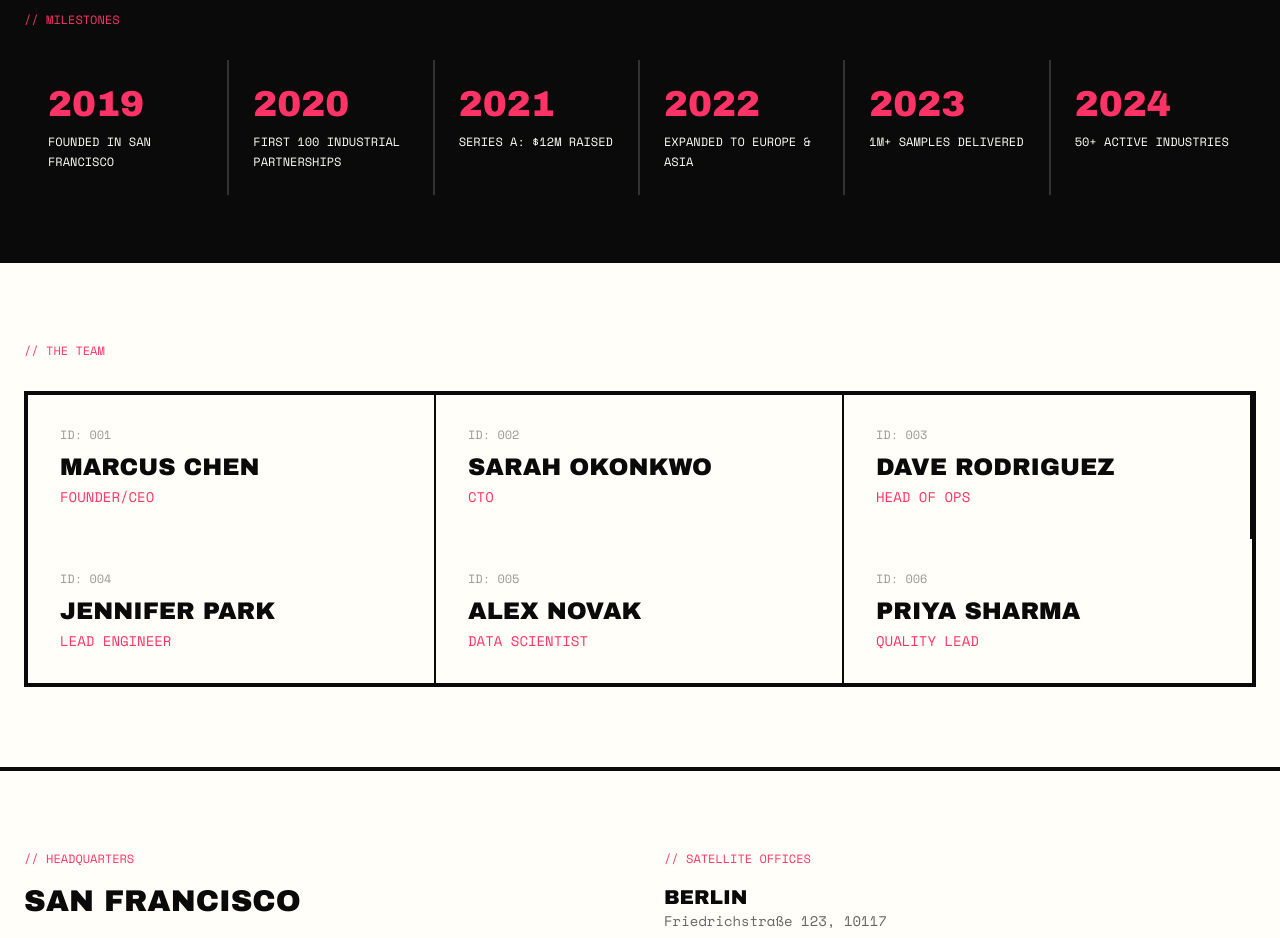
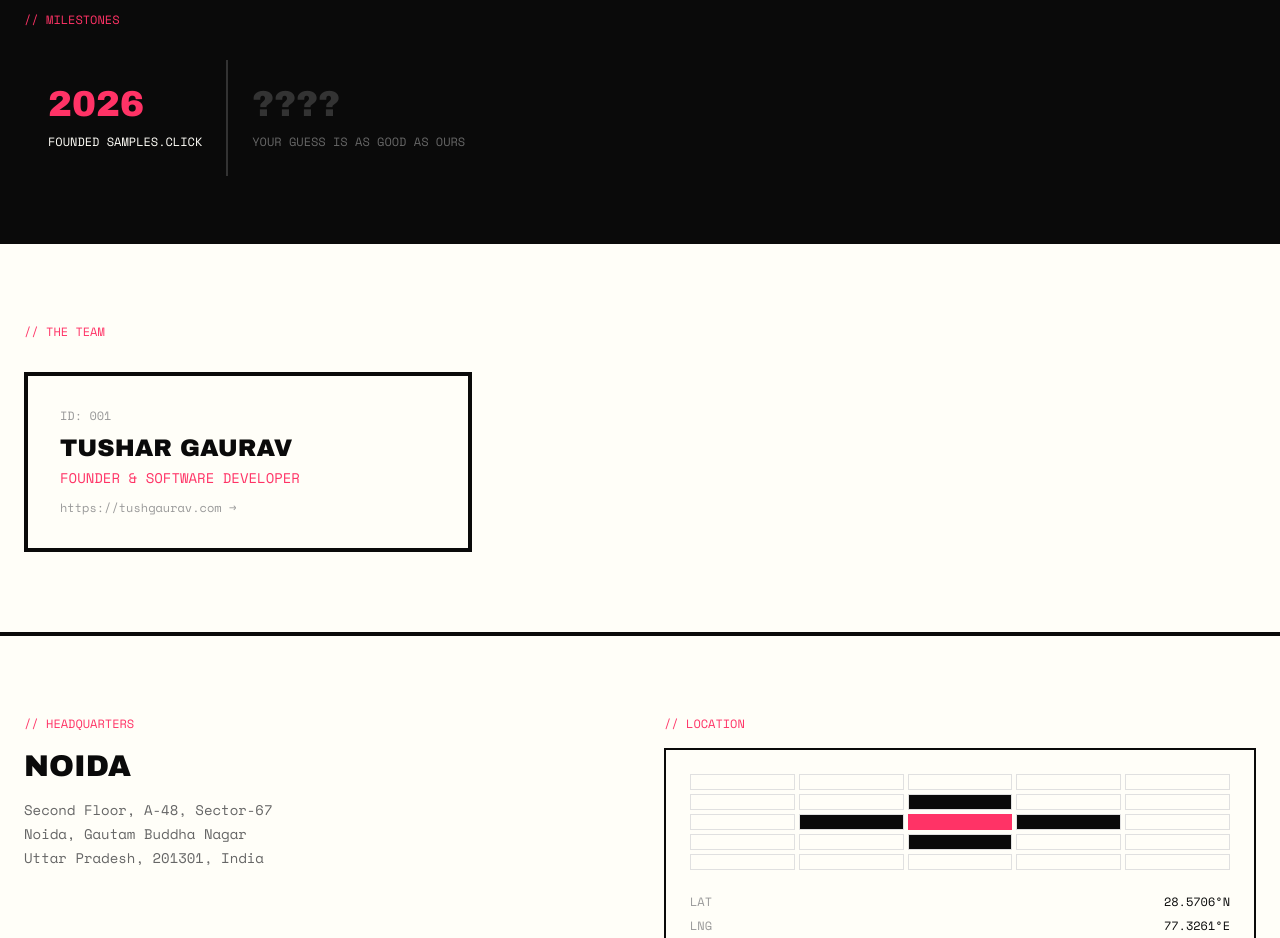
Before and after one commit to tushgaurav/samples.click, a React (Vite) app: page /about in a window 1280 px wide. Shown: the part 1060-1998 px from the top of the page. Built offline with nearby package versions, Linux system fonts and the light colour scheme.

Commit message:
chore: update about and careers data

```diff
--- a/src/constants/about.ts
+++ b/src/constants/about.ts
@@ -1,19 +1,9 @@
 export const team = [
-  { name: 'MARCUS CHEN', role: 'FOUNDER/CEO', id: '001' },
-  { name: 'SARAH OKONKWO', role: 'CTO', id: '002' },
-  { name: 'DAVE RODRIGUEZ', role: 'HEAD OF OPS', id: '003' },
-  { name: 'JENNIFER PARK', role: 'LEAD ENGINEER', id: '004' },
-  { name: 'ALEX NOVAK', role: 'DATA SCIENTIST', id: '005' },
-  { name: 'PRIYA SHARMA', role: 'QUALITY LEAD', id: '006' },
+  { name: 'TUSHAR GAURAV', role: 'FOUNDER & SOFTWARE DEVELOPER', id: '001', link: 'https://tushgaurav.com' },
 ]
 
 export const milestones = [
-  { year: '2019', event: 'FOUNDED IN SAN FRANCISCO' },
-  { year: '2020', event: 'FIRST 100 INDUSTRIAL PARTNERSHIPS' },
-  { year: '2021', event: 'SERIES A: $12M RAISED' },
-  { year: '2022', event: 'EXPANDED TO EUROPE & ASIA' },
-  { year: '2023', event: '1M+ SAMPLES DELIVERED' },
-  { year: '2024', event: '50+ ACTIVE INDUSTRIES' },
+  { year: '2026', event: 'FOUNDED SAMPLES.CLICK' },
 ]
 
 export const pageTitle = {
@@ -33,12 +23,11 @@ export const mission = {
 }
 
 export const headquarters = {
-  city: 'SAN FRANCISCO',
-  address: ['548 Market Street, Suite 72', 'San Francisco, CA 94104', 'United States'],
+  city: 'NOIDA',
+  address: ['Second Floor, A-48, Sector-67', 'Noida, Gautam Buddha Nagar', 'Uttar Pradesh, 201301, India'],
 }
 
-export const satelliteOffices = [
-  { city: 'BERLIN', address: 'Friedrichstraße 123, 10117' },
-  { city: 'TOKYO', address: 'Shibuya-ku, 150-0002' },
-  { city: 'SINGAPORE', address: 'Marina Bay Financial Centre' },
-]
+export const locationCoordinates = {
+  lat: '28.5706°N',
+  lng: '77.3261°E',
+}
--- a/src/constants/careers.ts
+++ b/src/constants/careers.ts
@@ -1,93 +1,48 @@
 export const jobs = [
   {
     id: 'ENG-001',
-    title: 'SENIOR ML ENGINEER',
+    title: 'COBOT OPERATOR',
     department: 'ENGINEERING',
-    location: 'SAN FRANCISCO',
-    type: 'FULL-TIME',
+    location: 'NOIDA',
+    type: 'CONTRACT',
     description:
-      "Lead the development of our data processing pipelines and quality assurance systems. You'll work directly with our deployment teams to ensure data integrity from collection to delivery.",
+      'Program and operate collaborative robots (cobots) from Elite, Fanuc, Universal Robots, and other leading manufacturers. You\'ll be responsible for writing and optimizing cobot programs for data collection workflows, ensuring smooth operation, troubleshooting issues, and maintaining uptime across our deployment hardware.',
     requirements: [
-      '5+ years experience in ML/AI systems',
-      'Strong Python and PyTorch/TensorFlow expertise',
-      'Experience with distributed data processing',
-      'Background in computer vision or robotics preferred',
+      'Hands-on experience programming cobots (Elite, Fanuc, UR, or similar)',
+      'Understanding of robot kinematics, teach pendants, and motion planning',
+      'Ability to debug and resolve hardware/software issues on-site',
+      'Familiarity with industrial safety standards for collaborative robots',
+      'Strong mechanical aptitude and attention to detail',
     ],
   },
   {
-    id: 'OPS-002',
-    title: 'DEPLOYMENT OPERATIONS LEAD',
-    department: 'OPERATIONS',
-    location: 'SAN FRANCISCO',
-    type: 'FULL-TIME',
+    id: 'SALE-002',
+    title: 'SALES REPRESENTATIVE',
+    department: 'SALES',
+    location: 'REMOTE',
+    type: 'CONTRACT',
     description:
-      "Manage hardware deployments across our partner facilities. You'll coordinate installation, maintenance, and data collection protocols with on-site teams.",
+      'Drive outbound sales for our custom dataset offerings. You\'ll identify and reach out to robotics companies, AI research labs, and enterprise teams who need high-quality training data. Build relationships, understand their data needs, and close deals that fuel our growth.',
     requirements: [
-      '3+ years in operations or project management',
-      'Experience with IoT or industrial hardware',
-      'Excellent communication and vendor management skills',
-      'Willingness to travel up to 30%',
-    ],
-  },
-  {
-    id: 'DATA-003',
-    title: 'DATA QUALITY SPECIALIST',
-    department: 'DATA',
-    location: 'REMOTE',
-    type: 'FULL-TIME',
-    description:
-      "Ensure our datasets meet the highest quality standards. You'll develop annotation guidelines, train labelers, and implement quality control processes.",
-    requirements: [
-      '2+ years in data annotation or quality assurance',
-      'Experience with annotation tools and workflows',
-      'Strong attention to detail',
-      'Background in a technical domain (robotics, medical, etc.) preferred',
-    ],
-  },
-  {
-    id: 'SALE-004',
-    title: 'ENTERPRISE ACCOUNT EXECUTIVE',
-    department: 'SALES',
-    location: 'SAN FRANCISCO',
-    type: 'FULL-TIME',
-    description:
-      "Drive enterprise sales for our custom dataset offerings. You'll work with robotics companies, research labs, and AI teams to understand their data needs and close deals.",
-    requirements: [
-      '5+ years in enterprise B2B sales',
-      'Experience selling to technical audiences',
-      'Track record of meeting/exceeding quota',
-      'Understanding of AI/ML landscape preferred',
-    ],
-  },
-  {
-    id: 'PART-005',
-    title: 'PARTNERSHIP MANAGER',
-    department: 'PARTNERSHIPS',
-    location: 'BERLIN',
-    type: 'FULL-TIME',
-    description:
-      "Build and maintain relationships with industrial partners who host our hardware. You'll expand our deployment network across Europe and ensure partner satisfaction.",
-    requirements: [
-      '4+ years in partnerships or business development',
-      'Experience in industrial/manufacturing sectors',
-      'Fluent in English and German',
-      'Strong negotiation and relationship-building skills',
+      'Experience in B2B sales, preferably in tech or data services',
+      'Ability to communicate technical value propositions clearly',
+      'Self-motivated with strong outreach and follow-up discipline',
+      'Familiarity with AI/ML landscape is a plus',
+      'Comfortable working independently in a remote-first setup',
     ],
   },
 ]
 
 export const benefits = [
-  { title: 'EQUITY', desc: 'Competitive equity package' },
-  { title: 'HEALTH', desc: 'Premium medical, dental, vision' },
+  { title: 'EQUITY', desc: 'Early-stage equity for the right people' },
   { title: 'REMOTE', desc: 'Flexible work arrangements' },
-  { title: 'LEARNING', desc: '$5K annual learning budget' },
-  { title: 'EQUIPMENT', desc: 'Top-tier equipment budget' },
-  { title: 'TIME OFF', desc: 'Unlimited PTO policy' },
+  { title: 'LEARNING', desc: 'Grow with a fast-moving startup' },
+  { title: 'EQUIPMENT', desc: 'Tools you need to do great work' },
 ]
 
 export const cultureStats = [
-  { v: '47', l: 'TEAM MEMBERS' },
-  { v: '12', l: 'COUNTRIES' },
-  { v: '8', l: 'TIME ZONES' },
+  { v: '1', l: 'TEAM MEMBER' },
+  { v: '1', l: 'COUNTRY' },
+  { v: '1', l: 'TIME ZONE' },
   { v: '∞', l: 'CURIOSITY' },
 ]
--- a/src/constants/globals.ts
+++ b/src/constants/globals.ts
@@ -24,7 +24,7 @@ export const contact = {
   email: 'hello@samples.click',
   phone: '+1 (234) 567-890',
   phoneHref: 'tel:+1234567890',
-  location: 'San Francisco, CA',
+  location: 'Noida, India',
 }
 
 export const legalLinks = [
--- a/src/pages/About.tsx
+++ b/src/pages/About.tsx
@@ -6,7 +6,7 @@ import {
   pageTitle,
   mission,
   headquarters,
-  satelliteOffices,
+  locationCoordinates,
 } from '../constants/about'
 
 export default function About() {
@@ -44,30 +44,36 @@ export default function About() {
 
       <section className={`px-6 py-16 border-b-4 border-[#0a0a0a] bg-[#0a0a0a] text-[#fffef8] transition-all duration-1000 delay-200 ${mounted ? 'opacity-100' : 'opacity-0'}`}>
         <div className="font-mono text-xs mb-8 text-[#ff3366]">// MILESTONES</div>
-        <div className="grid grid-cols-2 md:grid-cols-3 lg:grid-cols-6 gap-0">
-          {milestones.map((m, i) => (
-            <div key={m.year} className={`p-6 ${i < milestones.length - 1 ? 'border-r-2 border-[#333]' : ''}`}>
+        <div className="flex items-center">
+          {milestones.map((m) => (
+            <div key={m.year} className="p-6">
               <div className="font-display text-4xl text-[#ff3366] mb-2">{m.year}</div>
               <div className="font-mono text-xs leading-relaxed">{m.event}</div>
             </div>
           ))}
+          <div className="p-6 border-l-2 border-[#333]">
+            <div className="font-display text-4xl text-[#333] mb-2">????</div>
+            <div className="font-mono text-xs leading-relaxed text-[#666]">YOUR GUESS IS AS GOOD AS OURS</div>
+          </div>
         </div>
       </section>
 
       <section className={`px-6 py-20 border-b-4 border-[#0a0a0a] transition-all duration-1000 delay-300 ${mounted ? 'opacity-100' : 'opacity-0'}`}>
         <div className="font-mono text-xs mb-8 text-[#ff3366]">// THE TEAM</div>
-        <div className="grid grid-cols-1 md:grid-cols-2 lg:grid-cols-3 border-4 border-[#0a0a0a]">
-          {team.map((member, i) => (
-            <div
+        <div className="border-4 border-[#0a0a0a] max-w-md">
+          {team.map((member) => (
+            <a
               key={member.id}
-              className={`p-8 hover:bg-[#0a0a0a] hover:text-[#fffef8] transition-all group ${
-                i < team.length - 1 ? 'border-b-2 md:border-b-0 md:border-r-2 border-[#0a0a0a]' : ''
-              } ${i >= 3 && i < team.length - 1 ? 'lg:border-r-2' : ''}`}
+              href={member.link}
+              target="_blank"
+              rel="noopener noreferrer"
+              className="block p-8 hover:bg-[#0a0a0a] hover:text-[#fffef8] transition-all group"
             >
               <div className="font-mono text-xs text-[#999] group-hover:text-[#888] mb-2">ID: {member.id}</div>
               <div className="font-display text-2xl mb-1">{member.name}</div>
               <div className="font-mono text-sm text-[#ff3366]">{member.role}</div>
-            </div>
+              <div className="font-mono text-xs text-[#999] group-hover:text-[#888] mt-3">{member.link} →</div>
+            </a>
           ))}
         </div>
       </section>
@@ -84,14 +90,31 @@ export default function About() {
             </div>
           </div>
           <div>
-            <div className="font-mono text-xs mb-4 text-[#ff3366]">// SATELLITE OFFICES</div>
-            <div className="space-y-6">
-              {satelliteOffices.map((office) => (
-                <div key={office.city}>
-                  <div className="font-display text-xl">{office.city}</div>
-                  <div className="font-mono text-sm text-[#666]">{office.address}</div>
+            <div className="font-mono text-xs mb-4 text-[#ff3366]">// LOCATION</div>
+            <div className="border-2 border-[#0a0a0a] p-6">
+              <div className="grid grid-cols-5 grid-rows-5 gap-1 mb-6">
+                {Array.from({ length: 25 }).map((_, i) => (
+                  <div
+                    key={i}
+                    className={`h-4 border border-[#e0e0e0] ${
+                      i === 12 ? 'bg-[#ff3366] border-[#ff3366]' : ''
+                    } ${
+                      [7, 11, 13, 17].includes(i) ? 'bg-[#0a0a0a] border-[#0a0a0a]' : ''
+                    }`}
+                  />
+                ))}
+              </div>
+              <div className="font-mono text-xs text-[#999] space-y-2">
+                <div className="flex justify-between">
+                  <span>LAT</span>
+                  <span className="text-[#0a0a0a]">{locationCoordinates.lat}</span>
                 </div>
-              ))}
+                <div className="flex justify-between">
+                  <span>LNG</span>
+                  <span className="text-[#0a0a0a]">{locationCoordinates.lng}</span>
+                </div>
+              </div>
+              <div className="font-mono text-xs text-[#ff3366] mt-4">▼ NOIDA, INDIA</div>
             </div>
           </div>
         </div>
--- a/src/pages/Careers.tsx
+++ b/src/pages/Careers.tsx
@@ -26,7 +26,7 @@ export default function Careers() {
       </section>
 
       <section className={`px-6 py-16 border-b-4 border-[#0a0a0a] bg-[#0a0a0a] text-[#fffef8] transition-all duration-1000 delay-100 ${mounted ? 'opacity-100' : 'opacity-0'}`}>
-        <div className="grid grid-cols-2 md:grid-cols-3 lg:grid-cols-6 gap-0">
+        <div className="grid grid-cols-2 md:grid-cols-4 gap-0">
           {benefits.map((b, i) => (
             <div key={b.title} className={`p-6 text-center ${i < benefits.length - 1 ? 'border-r-2 border-[#333]' : ''}`}>
               <div className="font-display text-xl mb-2">{b.title}</div>
```
